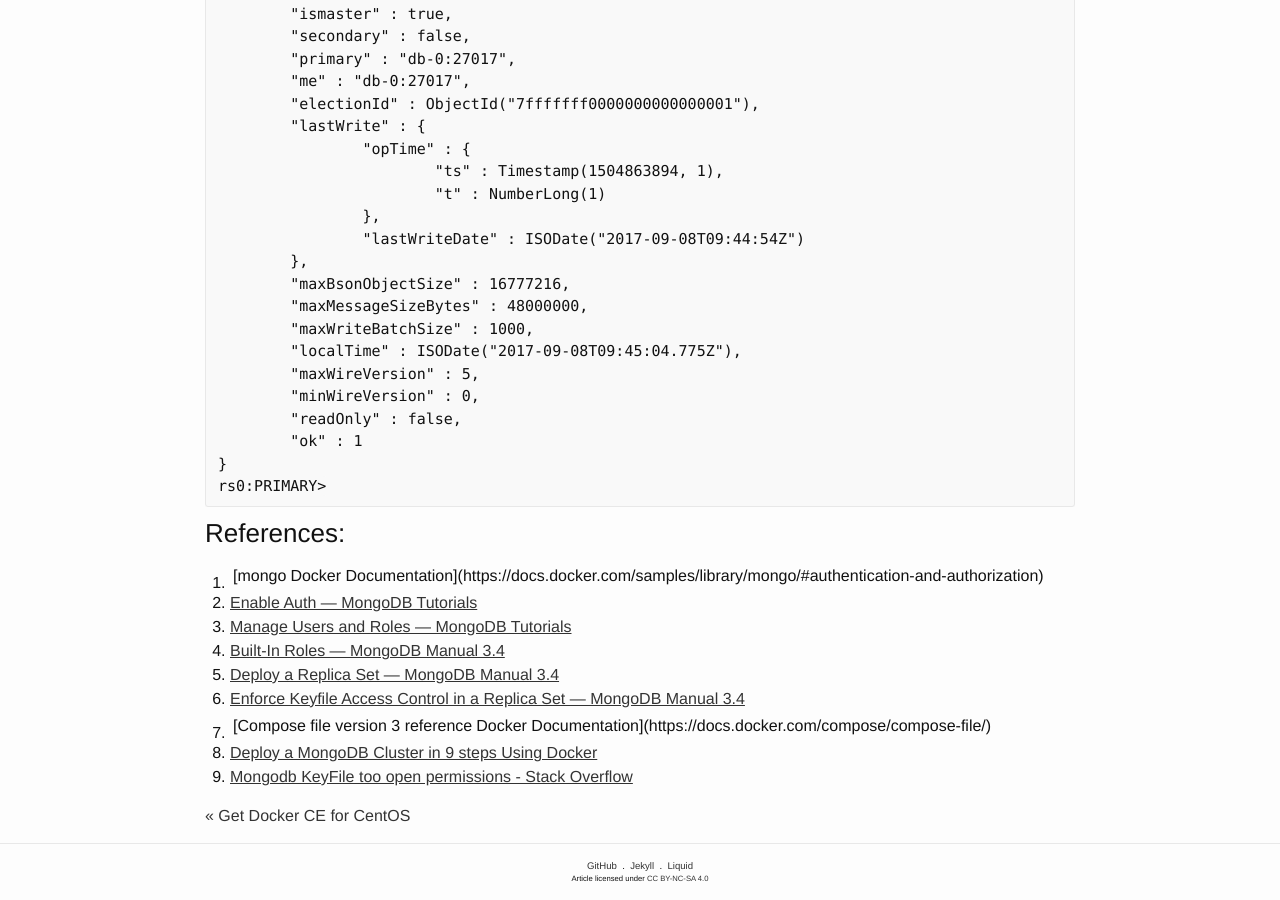
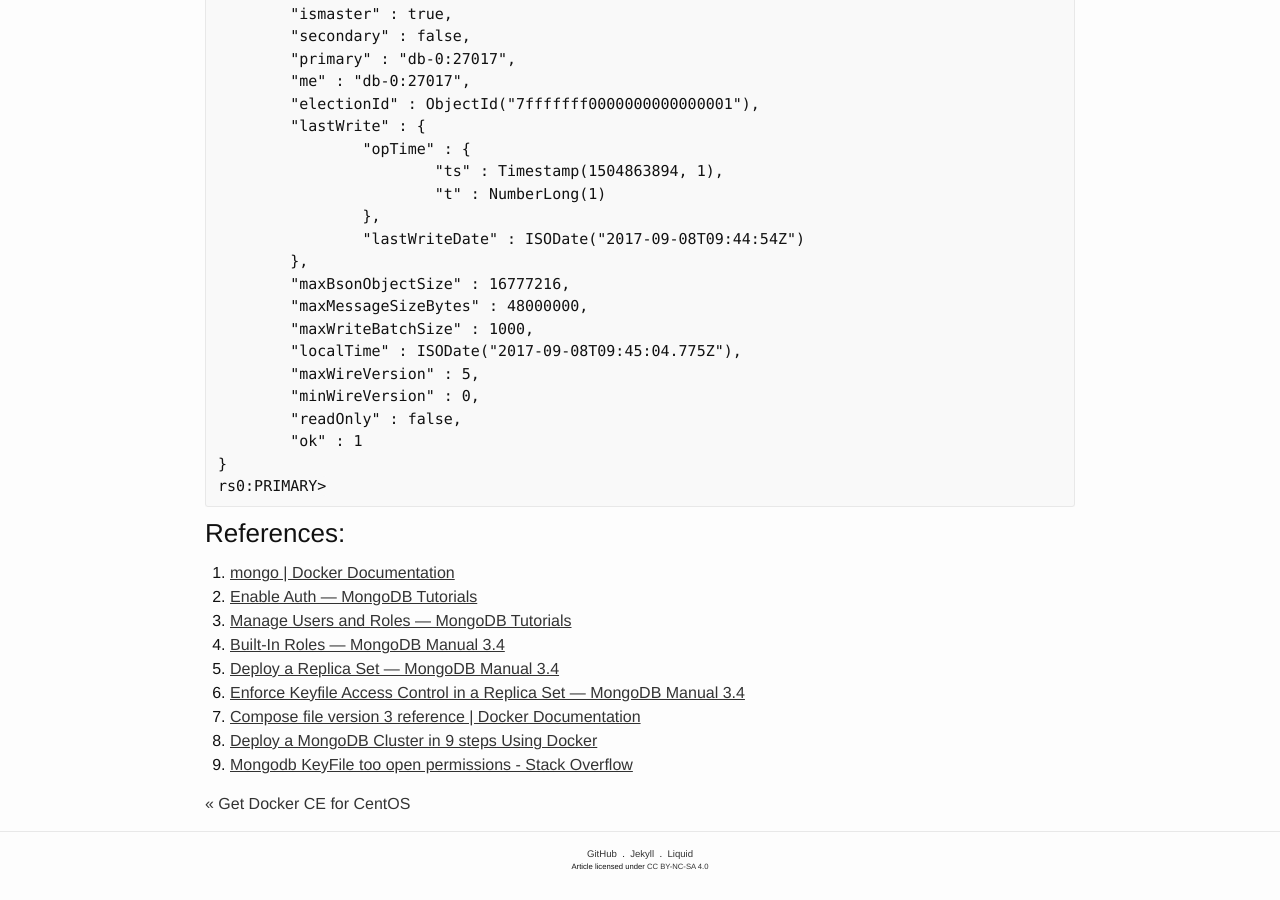
Before and after one commit to ousiax/ousiax.github.io, a Jekyll site: the page built from _posts/2017-09-08-how-to-deploy-a-mongodb-with-docker.md, in a window 1280 px wide and 900 px high, scrolled down 7456 px. Built offline with Jekyll 4.4.1, drawn with Linux system fonts in a browser that asks for light colours.

Commit message:
Update references

```diff
--- a/_posts/2017-09-08-how-to-deploy-a-mongodb-with-docker.md
+++ b/_posts/2017-09-08-how-to-deploy-a-mongodb-with-docker.md
@@ -373,12 +373,12 @@ rs0:PRIMARY>
 
 ### References:
 
-1. [mongo | Docker Documentation](https://docs.docker.com/samples/library/mongo/#authentication-and-authorization)
+1. [mongo \| Docker Documentation](https://docs.docker.com/samples/library/mongo/#authentication-and-authorization)
 1. [Enable Auth — MongoDB Tutorials](https://docs.mongodb.com/tutorials/enable-authentication/)
 2. [Manage Users and Roles — MongoDB Tutorials](https://docs.mongodb.com/tutorials/manage-users-and-roles/)
 3. [Built-In Roles — MongoDB Manual 3.4](https://docs.mongodb.com/manual/reference/built-in-roles/)
 1. [Deploy a Replica Set — MongoDB Manual 3.4](https://docs.mongodb.com/manual/tutorial/deploy-replica-set/)
 1. [Enforce Keyfile Access Control in a Replica Set — MongoDB Manual 3.4](https://docs.mongodb.com/manual/tutorial/enforce-keyfile-access-control-in-existing-replica-set/)
-1. [Compose file version 3 reference | Docker Documentation](https://docs.docker.com/compose/compose-file/)
+1. [Compose file version 3 reference \| Docker Documentation](https://docs.docker.com/compose/compose-file/)
 1. [Deploy a MongoDB Cluster in 9 steps Using Docker](https://medium.com/@gargar454/deploy-a-mongodb-cluster-in-steps-9-using-docker-49205e231319)
 1. [Mongodb KeyFile too open permissions - Stack Overflow](https://stackoverflow.com/questions/14789622/mongodb-keyfile-too-open-permissions)
```
